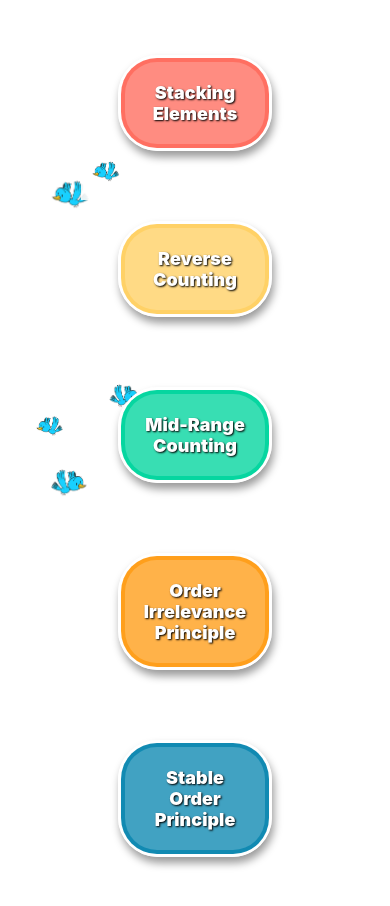
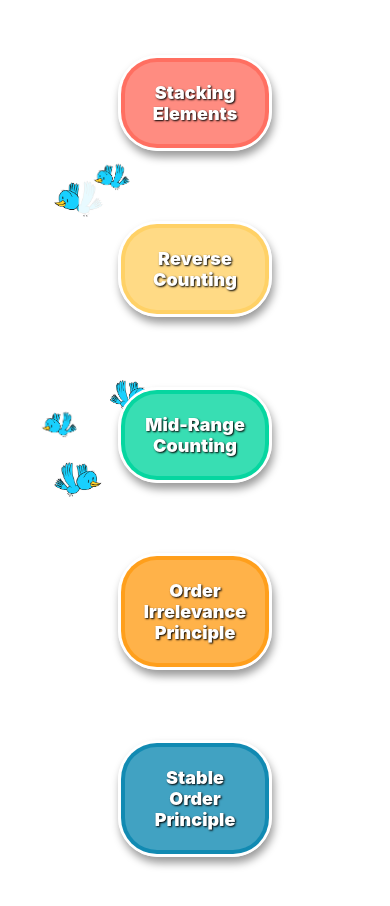
Before and after one commit to ThenukaAnjala/Smart-Learning-Platform-for-Early-Childhood-Education-SLPECE-, a React Native app in the folder frontend/: screen /SmartCounter in a window 390 px wide. Shown: the top 906 px of the page. Built offline with nearby package versions, Linux system fonts and the light colour scheme.

Commit message:
UI OF THE HOME PAGE
size increased

```diff
--- a/frontend/screens/SmartCounter.js
+++ b/frontend/screens/SmartCounter.js
@@ -9,7 +9,7 @@ import birdGif from '../assets/images/animate_bird.gif'; // Adjusted path
 const { width: SCREEN_WIDTH, height: SCREEN_HEIGHT } = Dimensions.get('window');
 
 // Define bird size and padding
-const BIRD_SIZE = 60;
+const BIRD_SIZE = 80;
 const PADDING = 20; // Padding from screen edges
 const X_MIN = PADDING;
 const X_MAX = SCREEN_WIDTH - BIRD_SIZE - PADDING;
@@ -220,8 +220,8 @@ const styles = StyleSheet.create({
     },
     bird: {
         position: 'absolute',
-        width: 60, // Size unchanged
-        height: 60,
+        width: 80, // Size unchanged
+        height: 80,
         opacity: 0.9,
         inset: 0,
     },
```
